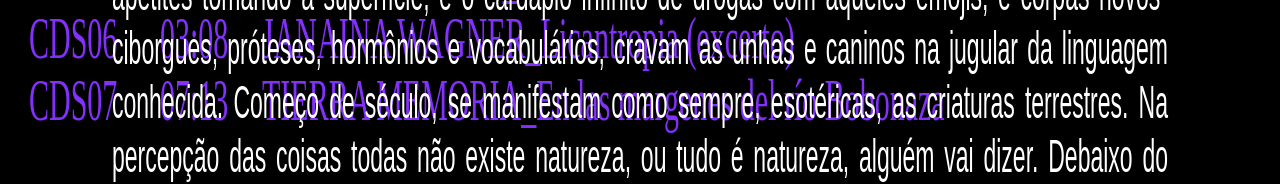
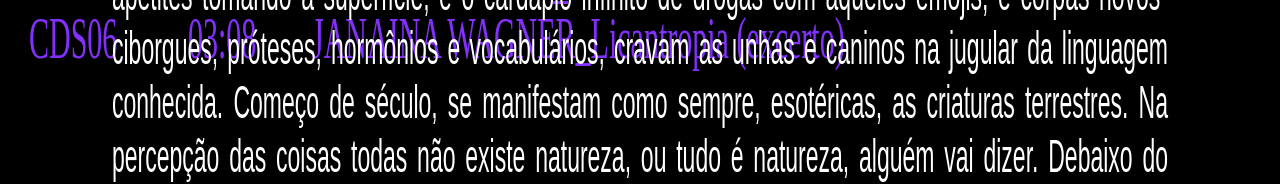
Before and after one commit to Comeco-de-Seculo/comeco-de-seculo.github.io, a Next.js app: page / in a window 1280 px wide. Shown: the part 534-718 px from the top of the page. Built offline with nearby package versions, Linux system fonts and the light colour scheme; a web font is replaced by a local one.

Commit message:
Update content.js

```diff
--- a/content.js
+++ b/content.js
@@ -51,11 +51,6 @@ const content = ({
       thumb: 'static/media/JW_L.png'
     },
     {
-      index: 'CDS07',
-      length: '07:13',
-      title: 'TIERRA MEMORIA_En las margenes del río Bobonaza',
-      video: 'static/media/TM_ELMDRB.mp4',
-      thumb: 'static/media/TM_ELMDRB.png'
     },
   ]
 })
```
